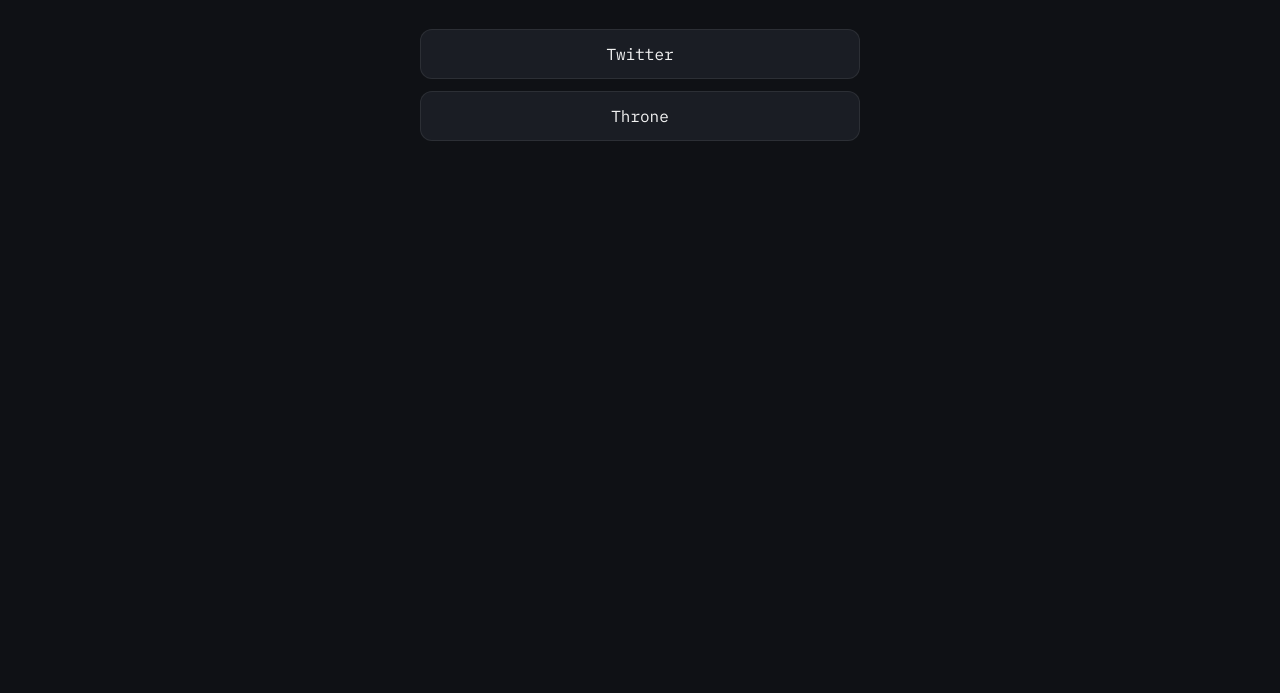
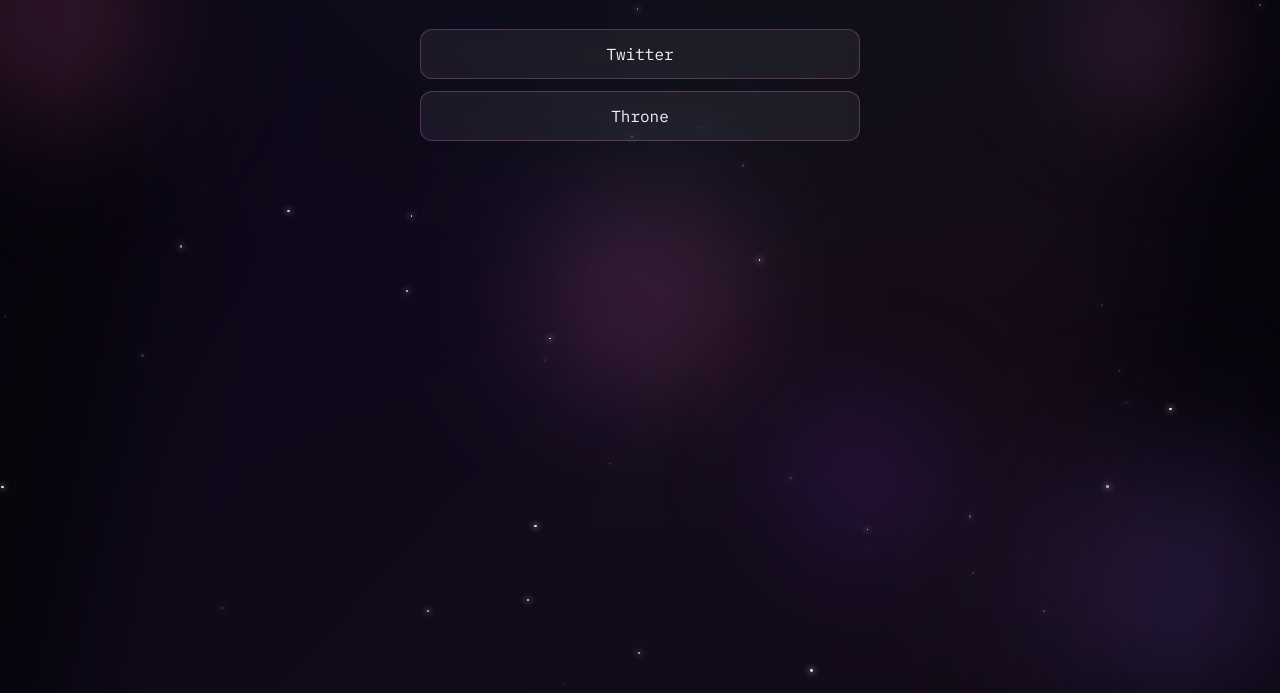
Before and after one commit to deethnuths/website, a plain HTML site: page index.html in a window 1280 px wide. Shown: the part 107-800 px from the top of the page. Drawn offline with Linux system fonts and the light colour scheme.

Commit message:
add styling

```diff
--- a/assets/css/style.css
+++ b/assets/css/style.css
@@ -1,16 +1,26 @@
 @import url("https://fonts.googleapis.com/css2?family=IBM+Plex+Mono:wght@300;400;500&family=JetBrains+Mono:wght@300;400;500&display=swap");
 
 :root {
-  color-scheme: light dark;
-  --bg: #0f1115;
-  --card: #1a1d24;
-  --text: #f2f2f2;
-  --muted: #9aa0a6;
-  --accent: #4f8cff;
+  color-scheme: dark;
+  --bg: #07040c;
+  --pink: #ff6ec7;
+  --purple: #a76bff;
+  --violet: #7b2ff7;
+  --card: rgba(255, 255, 255, 0.06);
+  --card-border: rgba(255, 148, 219, 0.25);
+  --text: #f5eefb;
+  --muted: #b9a7cf;
+  --mx: 50vw;
+  --my: 50vh;
 }
 
 * {
   box-sizing: border-box;
+}
+
+html {
+  --mx: 50vw;
+  --my: 50vh;
 }
 
 body {
@@ -18,12 +28,155 @@ body {
   min-height: 100vh;
   display: flex;
   justify-content: center;
-  background: var(--bg);
   color: var(--text);
   font-family: "IBM Plex Mono", "JetBrains Mono", Consolas, Monaco, monospace;
+  background: var(--bg);
+  position: relative;
+  overflow-x: hidden;
+}
+
+body::after {
+  content: "";
+  position: fixed;
+  inset: -10%;
+  pointer-events: none;
+  z-index: 0;
+}
+
+/* holographic glow that follows the cursor, sized like the background blobs */
+body::before {
+  content: "";
+  position: fixed;
+  top: 0;
+  left: 0;
+  width: 40vmin;
+  height: 40vmin;
+  border-radius: 50%;
+  background: radial-gradient(circle, var(--pink), transparent 70%);
+  filter: blur(50px);
+  mix-blend-mode: screen;
+  opacity: 0.22;
+  transform: translate(calc(var(--mx) - 50%), calc(var(--my) - 50%));
+  pointer-events: none;
+  z-index: 0;
+}
+
+/* slow-shifting iridescent sheen, always alive */
+body::after {
+  background: conic-gradient(from 0deg at 50% 50%,
+    #ff6ec7, #a76bff, #7b2ff7, #6ec7ff, #ff6ec7);
+  opacity: 0.06;
+  mix-blend-mode: screen;
+  filter: blur(60px);
+  animation: holo-spin 18s linear infinite;
+}
+
+@keyframes holo-spin {
+  to {
+    transform: rotate(360deg);
+  }
+}
+
+.blobs {
+  position: fixed;
+  inset: 0;
+  z-index: 0;
+  overflow: hidden;
+  pointer-events: none;
+  transform: translate(calc((var(--mx) - 50vw) * -0.07), calc((var(--my) - 50vh) * -0.07));
+  transition: transform 0.6s ease-out;
+}
+
+.blob {
+  position: absolute;
+  width: 40vmin;
+  height: 40vmin;
+  border-radius: 50%;
+  filter: blur(50px);
+  mix-blend-mode: screen;
+  opacity: 0.22;
+}
+
+.blob-1 {
+  top: -8%;
+  left: -10%;
+  background: radial-gradient(circle, var(--pink), transparent 70%);
+  animation: drift-1 26s ease-in-out infinite;
+}
+
+.blob-2 {
+  bottom: -12%;
+  right: -8%;
+  width: 48vmin;
+  height: 48vmin;
+  background: radial-gradient(circle, var(--purple), transparent 70%);
+  animation: drift-2 32s ease-in-out infinite;
+}
+
+.blob-3 {
+  top: 55%;
+  left: 60%;
+  width: 30vmin;
+  height: 30vmin;
+  background: radial-gradient(circle, var(--violet), transparent 70%);
+  animation: drift-3 22s ease-in-out infinite;
+}
+
+.blob-4 {
+  top: 10%;
+  right: 5%;
+  width: 24vmin;
+  height: 24vmin;
+  background: radial-gradient(circle, var(--pink), transparent 70%);
+  animation: drift-4 20s ease-in-out infinite;
+}
+
+@keyframes drift-1 {
+  0%, 100% { transform: translate(0, 0) scale(1); }
+  50% { transform: translate(8vmin, 10vmin) scale(1.1); }
+}
+
+@keyframes drift-2 {
+  0%, 100% { transform: translate(0, 0) scale(1); }
+  50% { transform: translate(-10vmin, -6vmin) scale(1.15); }
+}
+
+@keyframes drift-3 {
+  0%, 100% { transform: translate(0, 0) scale(1); }
+  50% { transform: translate(-8vmin, 8vmin) scale(0.9); }
+}
+
+@keyframes drift-4 {
+  0%, 100% { transform: translate(0, 0) scale(1); }
+  50% { transform: translate(6vmin, -8vmin) scale(1.05); }
+}
+
+.stars {
+  position: fixed;
+  inset: 0;
+  z-index: 1;
+  overflow: hidden;
+  pointer-events: none;
+  transform: translate(calc((var(--mx) - 50vw) * 0.04), calc((var(--my) - 50vh) * 0.04));
+  transition: transform 0.3s ease-out;
+}
+
+.star {
+  position: absolute;
+  border-radius: 50%;
+  background: #fff;
+  box-shadow: 0 0 6px 1px rgba(255, 255, 255, 0.6);
+  animation: twinkle ease-in-out infinite;
+}
+
+@keyframes twinkle {
+  0%, 100% { opacity: 0.15; }
+  50% { opacity: 0.9; }
 }
 
 .page {
+  position: relative;
+  z-index: 1;
   width: 100%;
   max-width: 480px;
   padding: 48px 20px;
@@ -36,11 +189,26 @@ body {
   border-radius: 50%;
   object-fit: cover;
   margin-bottom: 16px;
+  box-shadow: 0 0 0 3px rgba(18, 10, 26, 0.8), 0 0 24px rgba(255, 110, 199, 0.45);
+  animation: avatar-glow 4s ease-in-out infinite;
+}
+
+@keyframes avatar-glow {
+  0%, 100% {
+    box-shadow: 0 0 0 3px rgba(18, 10, 26, 0.8), 0 0 20px rgba(255, 110, 199, 0.4);
+  }
+  50% {
+    box-shadow: 0 0 0 3px rgba(18, 10, 26, 0.8), 0 0 28px rgba(167, 107, 255, 0.55);
+  }
 }
 
 .name {
   margin: 0 0 4px;
   font-size: 1.5rem;
+  background: linear-gradient(90deg, var(--pink), var(--purple));
+  -webkit-background-clip: text;
+  background-clip: text;
+  color: transparent;
 }
 
 .bio {
@@ -61,14 +229,16 @@ body {
   display: block;
   padding: 14px 20px;
   background: var(--card);
+  backdrop-filter: blur(10px);
   color: var(--text);
   text-decoration: none;
   border-radius: 12px;
-  border: 1px solid rgba(255,255,255,0.08);
-  transition: transform 0.15s ease, border-color 0.15s ease;
+  border: 1px solid var(--card-border);
+  transition: transform 0.15s ease, border-color 0.15s ease, box-shadow 0.15s ease;
 }
 
 .links a:hover {
   transform: translateY(-2px);
-  border-color: var(--accent);
+  border-color: var(--pink);
+  box-shadow: 0 4px 20px rgba(167, 107, 255, 0.35);
 }
--- a/assets/js/main.js
+++ b/assets/js/main.js
@@ -1,3 +1,32 @@
+function setHoloPosition(x, y) {
+  const root = document.documentElement.style;
+  root.setProperty("--mx", `${x}px`);
+  root.setProperty("--my", `${y}px`);
+}
+
+window.addEventListener("pointermove", (e) => setHoloPosition(e.clientX, e.clientY));
+window.addEventListener("touchmove", (e) => {
+  const touch = e.touches[0];
+  if (touch) setHoloPosition(touch.clientX, touch.clientY);
+});
+
+const starsLayer = document.getElementById("stars");
+if (starsLayer) {
+  const STAR_COUNT = 40;
+  for (let i = 0; i < STAR_COUNT; i++) {
+    const star = document.createElement("span");
+    star.className = "star";
+    const size = 1 + Math.random() * 2;
+    star.style.width = `${size}px`;
+    star.style.height = `${size}px`;
+    star.style.left = `${Math.random() * 100}%`;
+    star.style.top = `${Math.random() * 100}%`;
+    star.style.animationDuration = `${2 + Math.random() * 3}s`;
+    star.style.animationDelay = `${Math.random() * 3}s`;
+    starsLayer.appendChild(star);
+  }
+}
+
 fetch("/links.json")
   .then((res) => res.json())
   .then((links) => {
--- a/index.html
+++ b/index.html
@@ -8,6 +8,15 @@
   <link rel="stylesheet" href="/assets/css/style.css">
 </head>
 <body>
+  <div class="blobs" aria-hidden="true">
+    <span class="blob blob-1"></span>
+    <span class="blob blob-2"></span>
+    <span class="blob blob-3"></span>
+    <span class="blob blob-4"></span>
+  </div>
+
+  <div class="stars" id="stars" aria-hidden="true"></div>
+
   <main class="page">
     <img class="avatar" src="/assets/img/avatar.png" alt="Avatar" onerror="this.style.display='none'">
     <h1 class="name">deethnuths</h1>
```
